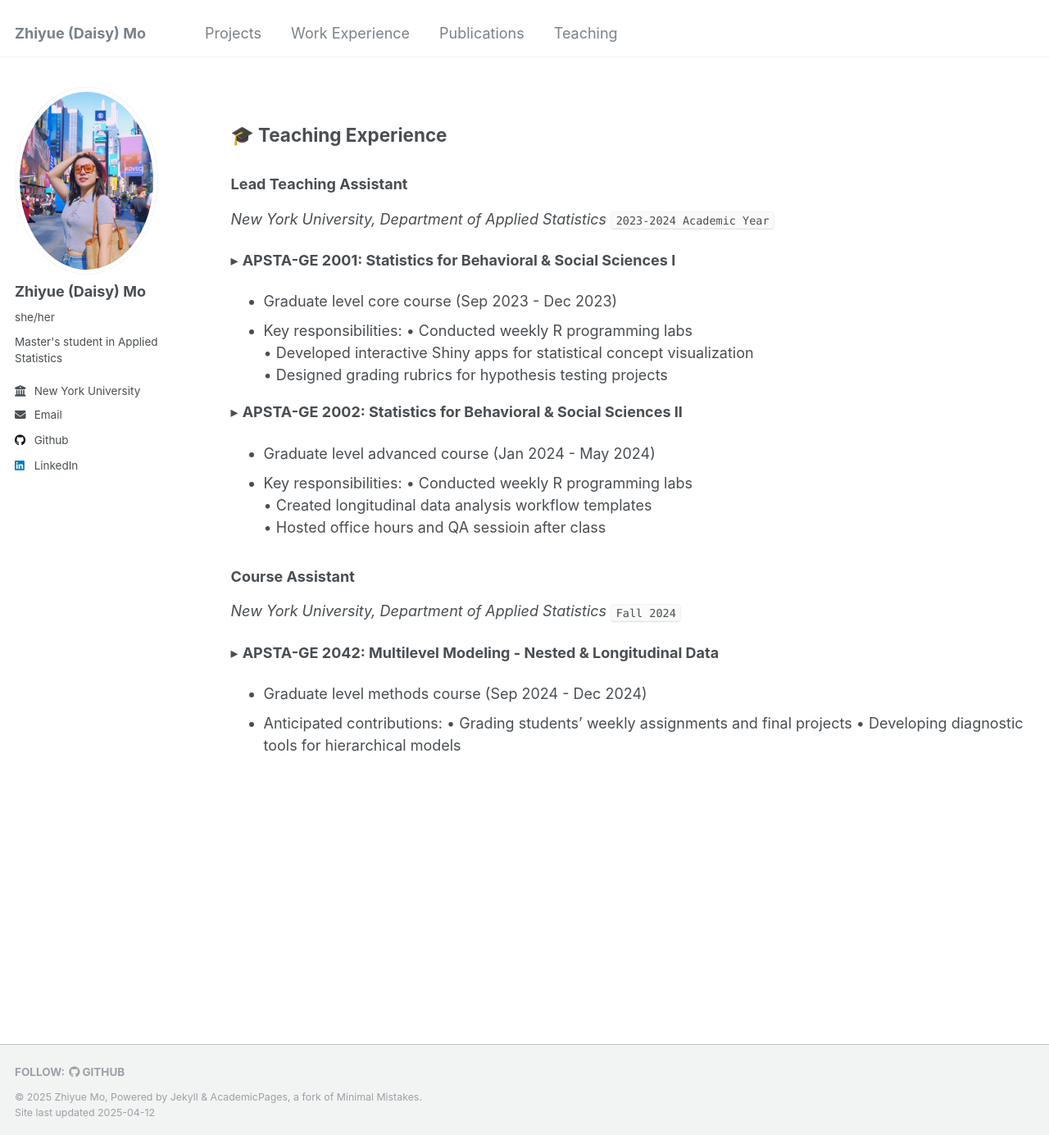
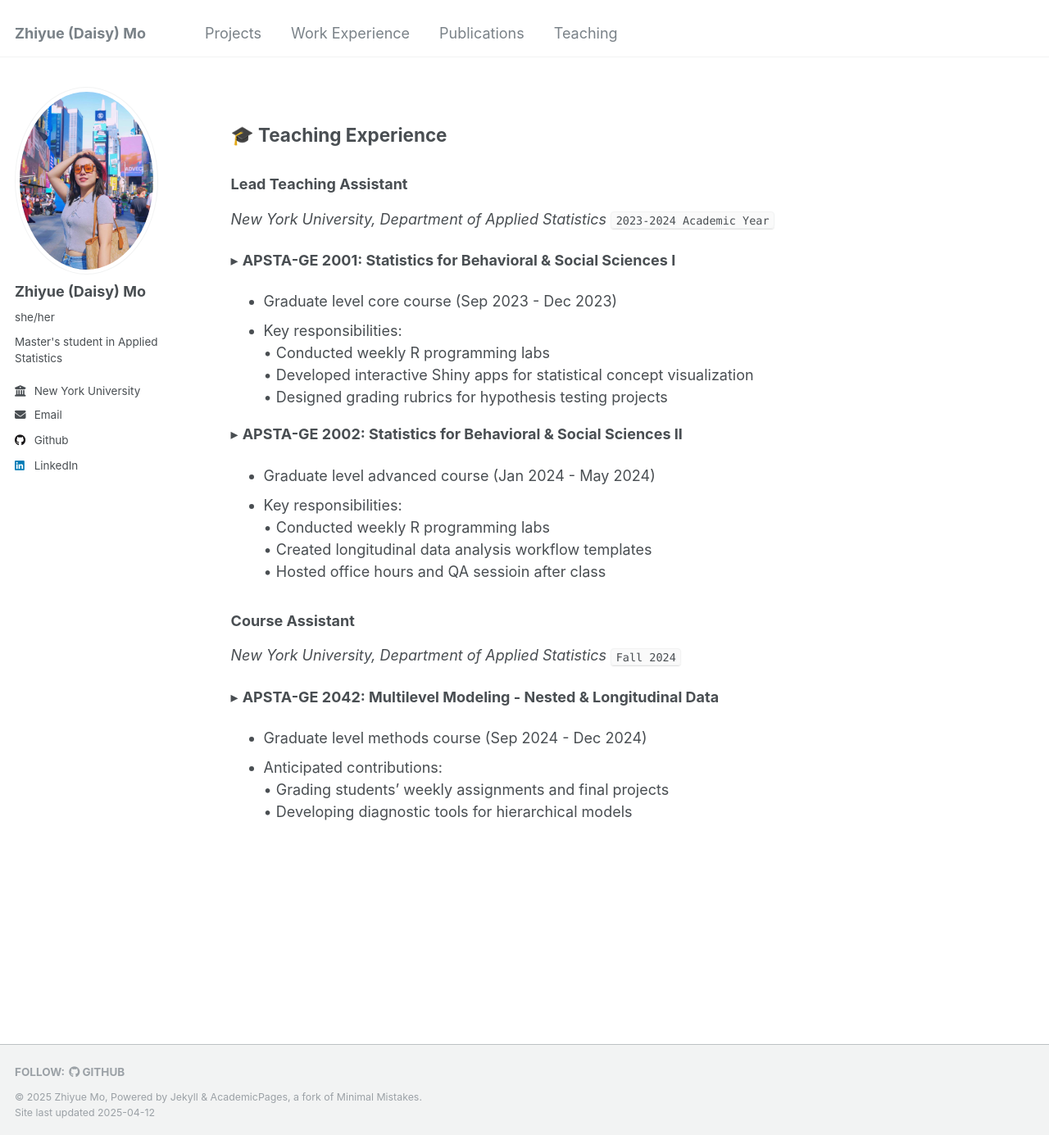
Before and after one commit to zhiyuemo/zhiyuemo.github.io, a Jekyll site: the page built from _pages/teaching.md, in a window 1280 px wide and 1385 px high. Shown: the whole window at 82% size. Built offline with Jekyll 4.4.1, drawn with Linux system fonts in a browser that asks for light colours.

```diff
--- a/_pages/teaching.md
+++ b/_pages/teaching.md
@@ -12,16 +12,16 @@ author_profile: true
 
 ▸ **APSTA-GE 2001: Statistics for Behavioral & Social Sciences I**
    - Graduate level core course (Sep 2023 - Dec 2023)
-   - Key responsibilities:
-     • Conducted weekly R programming labs
-     • Developed interactive Shiny apps for statistical concept visualization
+   - Key responsibilities:<br>
+     • Conducted weekly R programming labs  <br>
+     • Developed interactive Shiny apps for statistical concept visualization  <br>
      • Designed grading rubrics for hypothesis testing projects
 
 ▸ **APSTA-GE 2002: Statistics for Behavioral & Social Sciences II**
    - Graduate level advanced course (Jan 2024 - May 2024)
-   - Key responsibilities:
-     • Conducted weekly R programming labs
-     • Created longitudinal data analysis workflow templates
+   - Key responsibilities:<br>
+     • Conducted weekly R programming labs  <br>
+     • Created longitudinal data analysis workflow templates  <br>
      • Hosted office hours and QA sessioin after class
 
 ### **Course Assistant**
@@ -29,6 +29,6 @@ author_profile: true
 
 ▸ **APSTA-GE 2042: Multilevel Modeling - Nested & Longitudinal Data**
    - Graduate level methods course (Sep 2024 - Dec 2024)
-   - Anticipated contributions:
-     • Grading students' weekly assignments and final projects
+   - Anticipated contributions:<br>
+     • Grading students' weekly assignments and final projects<br>
      • Developing diagnostic tools for hierarchical models
```
